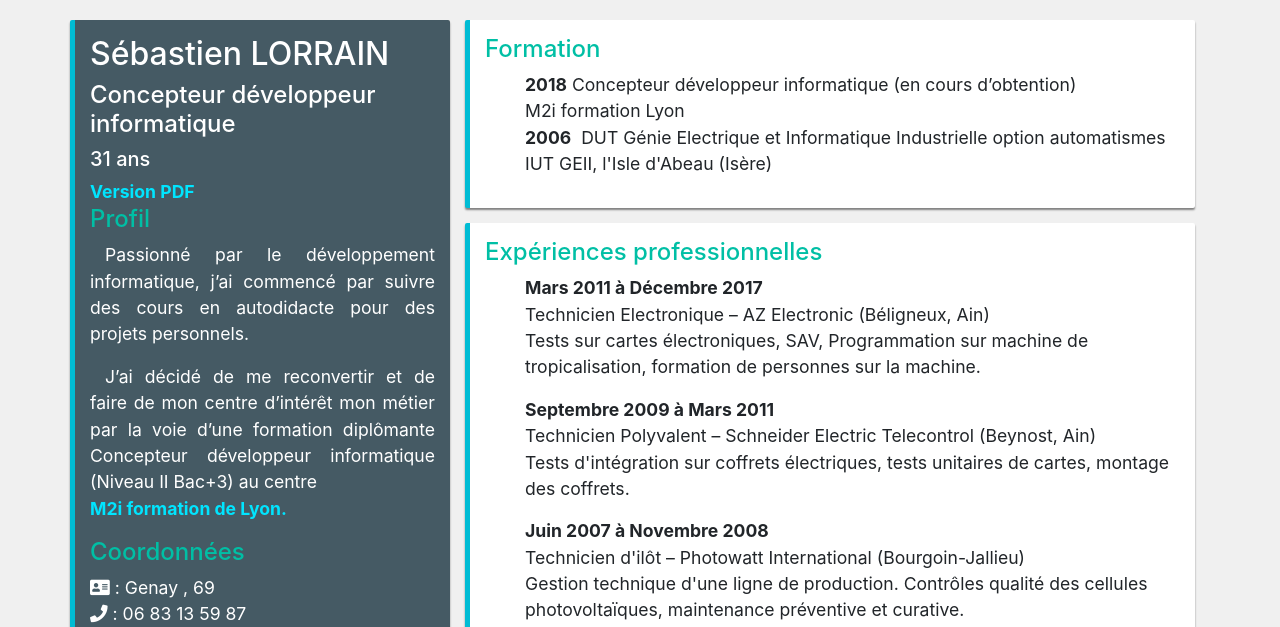
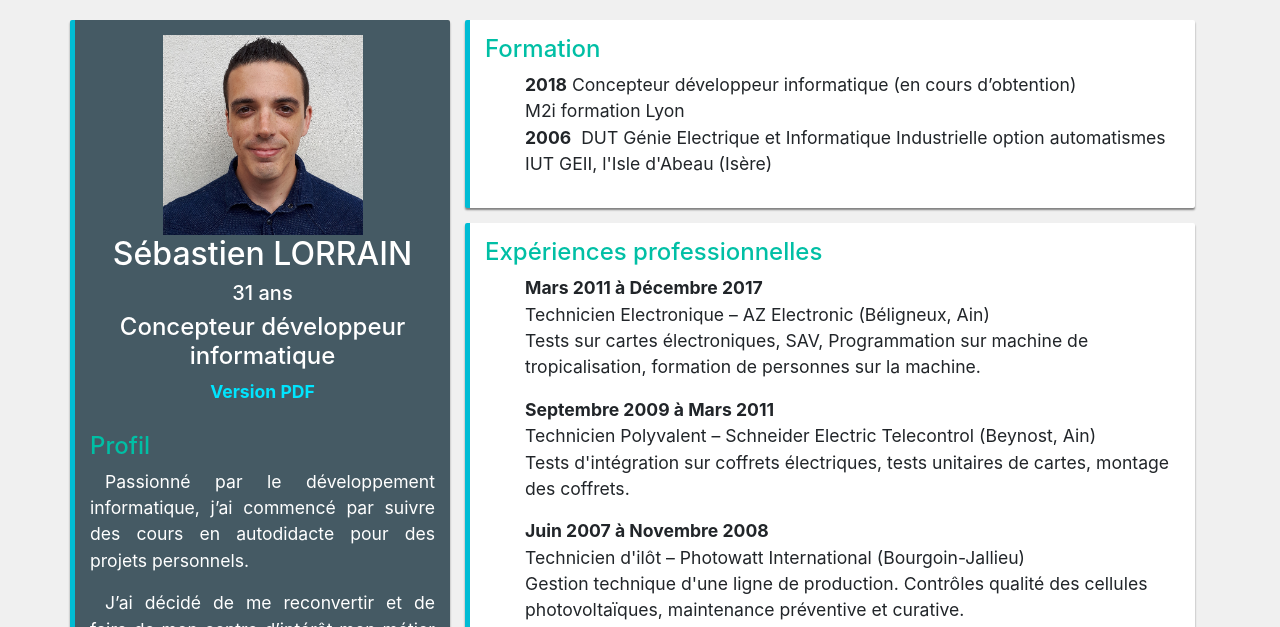
Before and after one commit to sldevand/sldevand.github.io, a plain HTML site: page index.html in a window 1280 px wide. Shown: the top 627 px of the page. Drawn offline with Linux system fonts and the light colour scheme.

Commit message:
added photo

```diff
--- a/css/master.css
+++ b/css/master.css
@@ -17,6 +17,7 @@ main{
 .title{
   color: #00bfa5;
 }
+
 
 .card-panel{
   border-radius: 2px;
--- a/index.html
+++ b/index.html
@@ -15,11 +15,17 @@
     <div class="container">
       <div class="row">
       <div class="col-sm-12 col-md-4 text-white card-panel description">
-        <h2 class="text-blue">Sébastien LORRAIN</h2>
-        <h4>Concepteur développeur informatique</h4>
-        <h5>31 ans</h5>
-        <a href="docs/Sebastien LORRAIN CV.pdf"
-           download="Sebastien LORRAIN CV.pdf">Version PDF</a>
+        <div class="text-center">
+            <img src="images/sldevand.png"
+                 class="img-responsive col-6 col-md-8"
+                 alt="Sébastien Lorrain">
+              <h2 class="text-blue">Sébastien LORRAIN</h2>
+                <h5>31 ans</h5>
+                <h4>Concepteur développeur informatique</h4>
+                <a href="docs/Sebastien LORRAIN CV.pdf"
+                   download="Sebastien LORRAIN CV.pdf">Version PDF</a>
+        </div>
+
         <br>
         <h4 class="title">Profil</h4>
         <p>
```
Also changed, not shown: images/sldevand.png (added), 1 other file.
